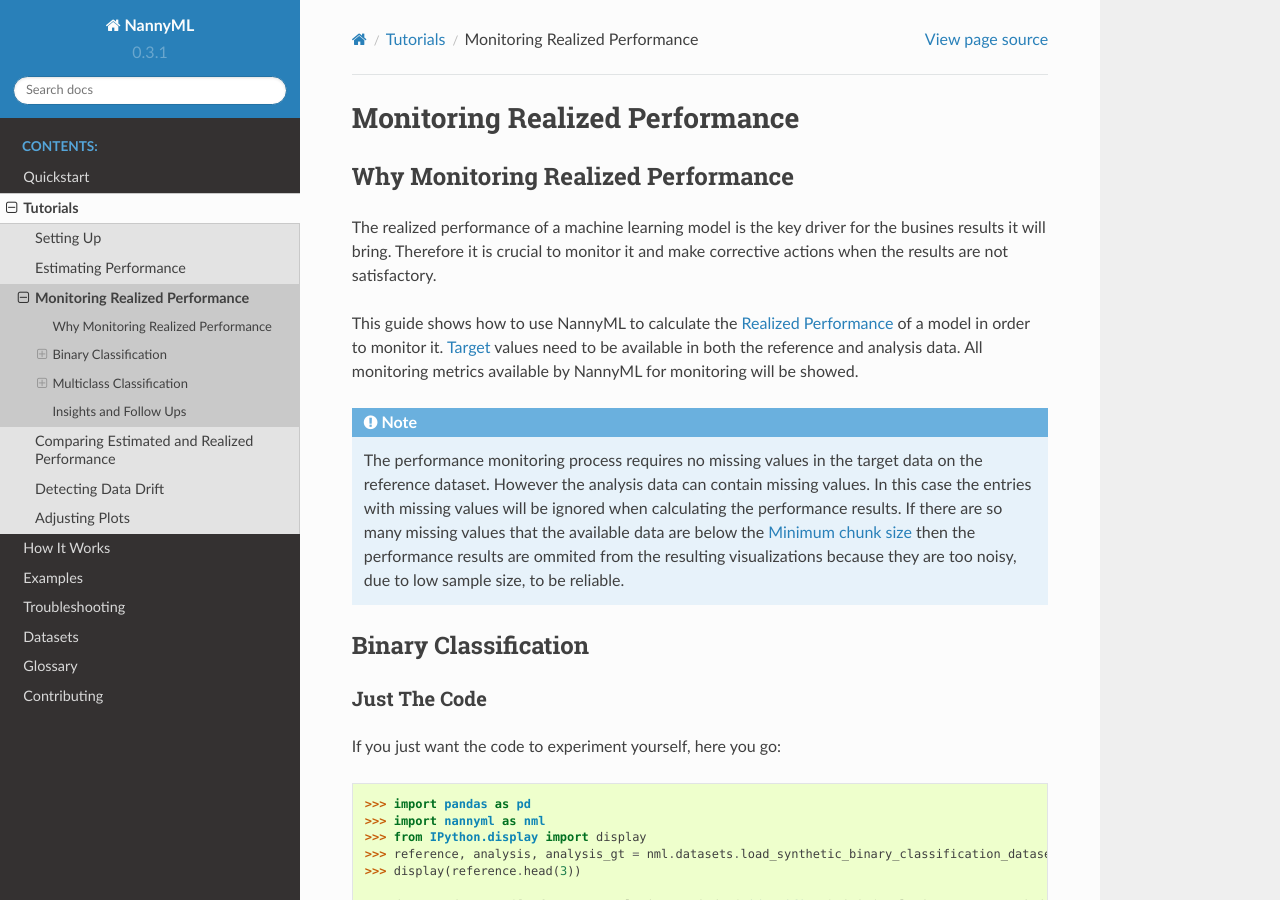
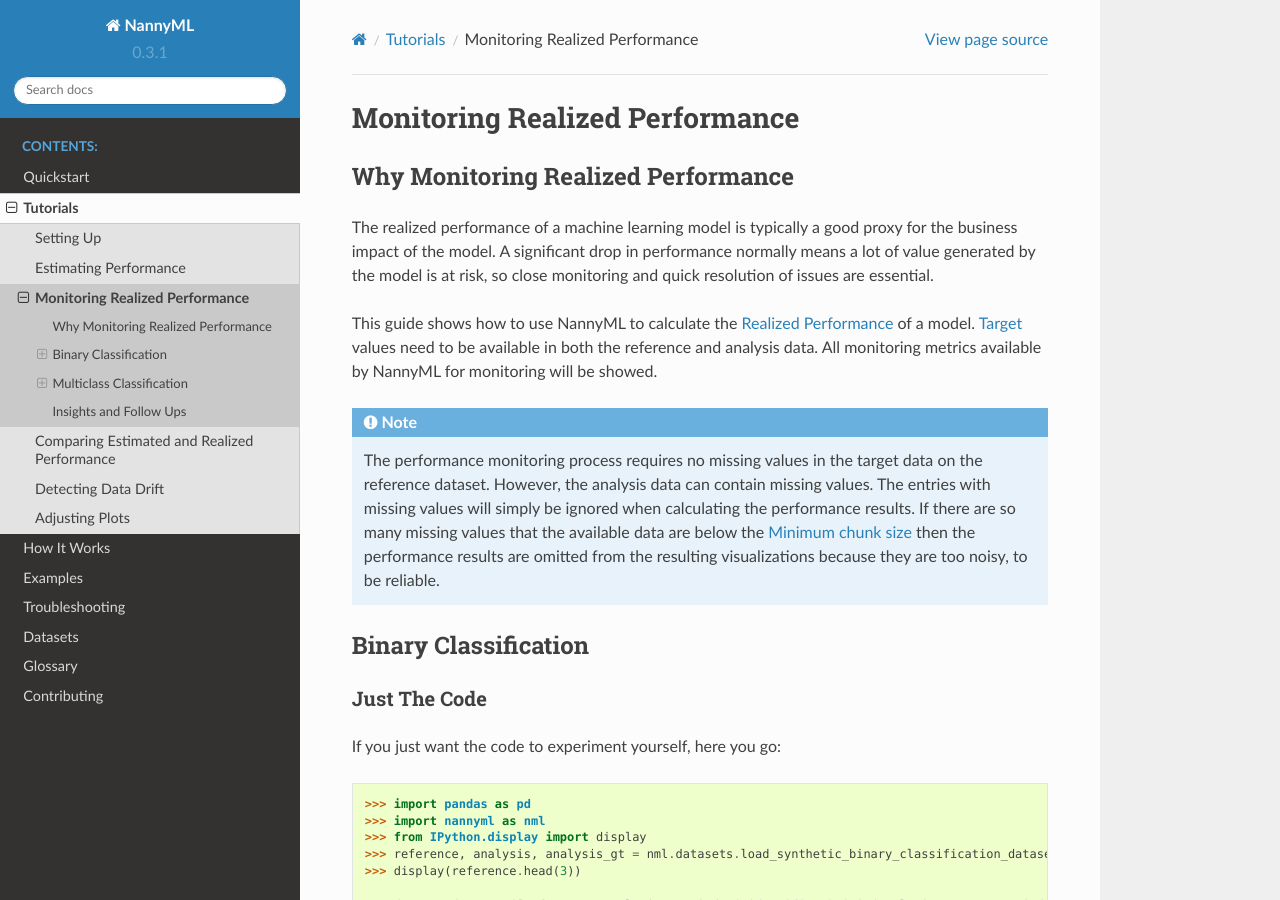
Before and after one commit to NannyML/nannyml, a Sphinx documentation site: the page built from docs/tutorials/performance_calculation.rst, in a window 1280 px wide and 900 px high. Built offline with Sphinx 7.4.7 and the Read the Docs theme 2.0.0, drawn with Linux system fonts in a browser that asks for light colours; pages that are not in the unit, such as notebooks, are missing from menus; some of the changed text lies outside the part shown.

Commit message:
monitoring performance update

```diff
--- a/docs/tutorials/performance_calculation.rst
+++ b/docs/tutorials/performance_calculation.rst
@@ -7,19 +7,20 @@
 Why Monitoring Realized Performance
 ===================================
 
-The realized performance of a machine learning model is the key driver for the busines results it will bring.
-Therefore it is crucial to monitor it and make corrective actions when the results are not satisfactory.
+The realized performance of a machine learning model is typically a good proxy for the business impact of the model.
+A significant drop in performance normally means a lot of value generated by the model is at risk,
+so close monitoring and quick resolution of issues are essential.
 
-This guide shows how to use NannyML to calculate the :term:`Realized Performance` of a model in order to monitor it.
+This guide shows how to use NannyML to calculate the :term:`Realized Performance` of a model.
 :term:`Target` values need to be available in both the reference and analysis data.
 All monitoring metrics available by NannyML for monitoring will be showed.
 
 .. note::
-    The performance monitoring process requires no missing values in the target data on the reference dataset. However
-    the analysis data can contain missing values. In this case the entries with missing values will be ignored when
+    The performance monitoring process requires no missing values in the target data on the reference dataset. However,
+    the analysis data can contain missing values. The entries with missing values will simply be ignored when
     calculating the performance results. If there are so many missing values that the available data are below the
-    :ref:`minimum-chunk-size` then the performance results are ommited from the resulting visualizations because they are
-    too noisy, due to low sample size, to be reliable.
+    :ref:`minimum-chunk-size` then the performance results are omitted from the resulting visualizations because they are
+    too noisy, to be reliable.
 
 Binary Classification
 =====================
```
Also changed, not shown: other parts of docs/tutorials/performance_calculation.rst (+1 -1 lines).
